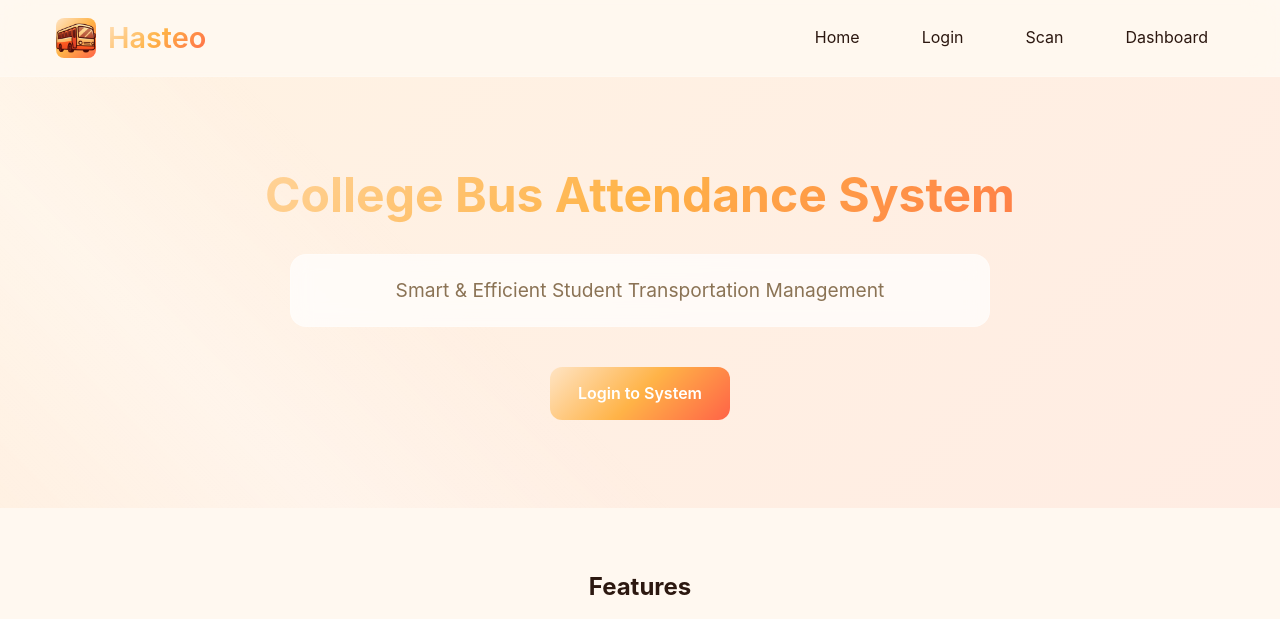
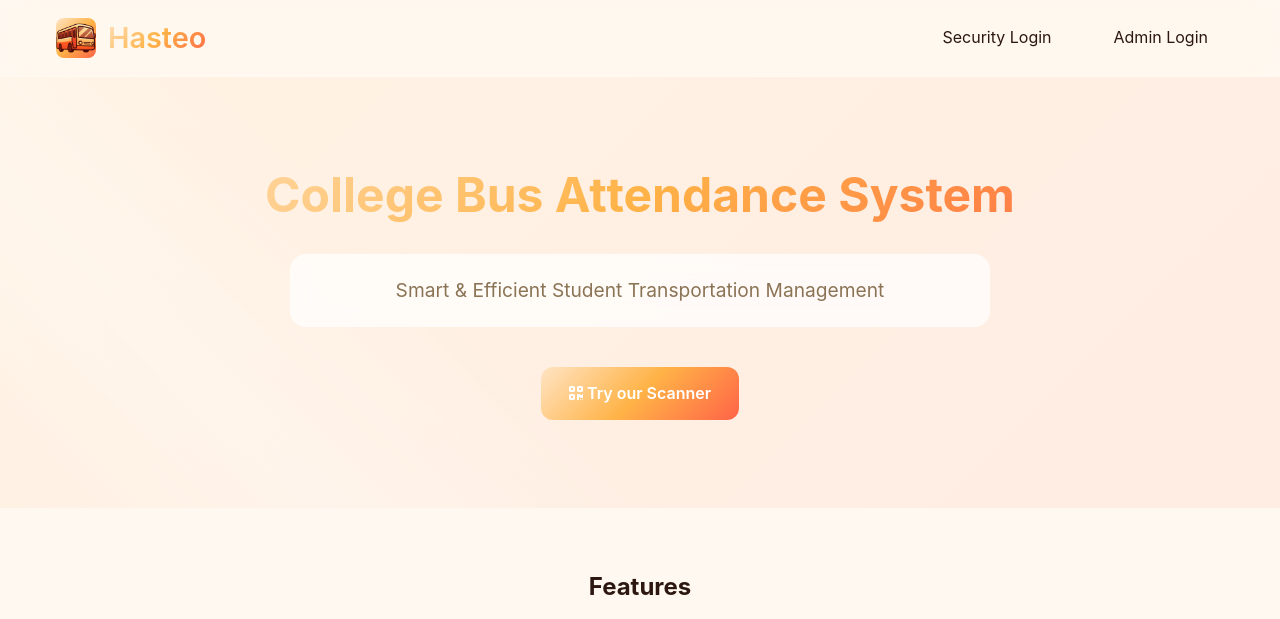
Before and after one commit to Connect-Enjoy/Hasteo, a Flask app: page / in a window 1280 px wide. Shown: the top 619 px of the page. Run offline with Flask 3, Linux system fonts and the light colour scheme.

Commit message:
Update index.html

```diff
--- a/templates/index.html
+++ b/templates/index.html
@@ -9,10 +9,8 @@
         </div>
 
         <div class="nav-center">
-            <a href="{{ url_for('index') }}">Home</a>
-            <a href="#login">Login</a>
-            <a href="#scan">Scan</a>
-            <a href="#dashboard">Dashboard</a>
+            <a href="#security-login">Security Login</a>
+            <a href="#admin-login">Admin Login</a>
         </div>
 
         <!-- PWA Install Button -->
@@ -31,7 +29,9 @@
             <p>Smart & Efficient Student Transportation Management</p>
 
             <div class="mt-4">
-                <a href="#login" class="btn">Login to System</a>
+                <a href="{{ url_for('scanner') }}" class="btn scanner-btn">
+                    <i class="fas fa-qrcode"></i> Try our Scanner
+                </a>
             </div>
         </div>
     </section>
```
